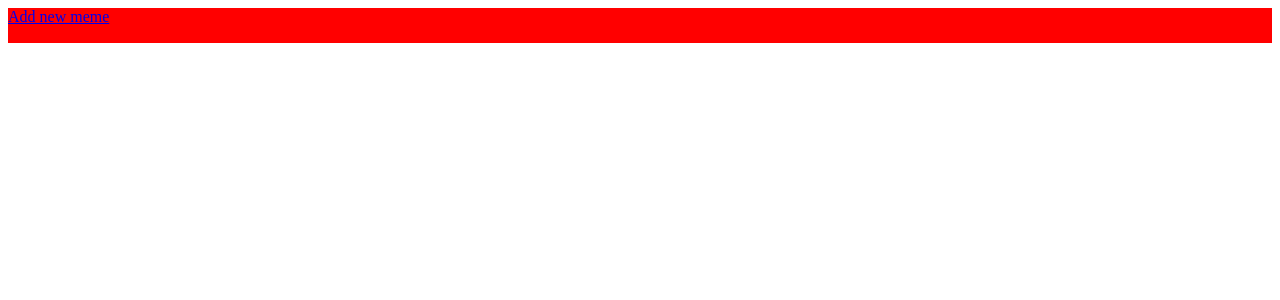
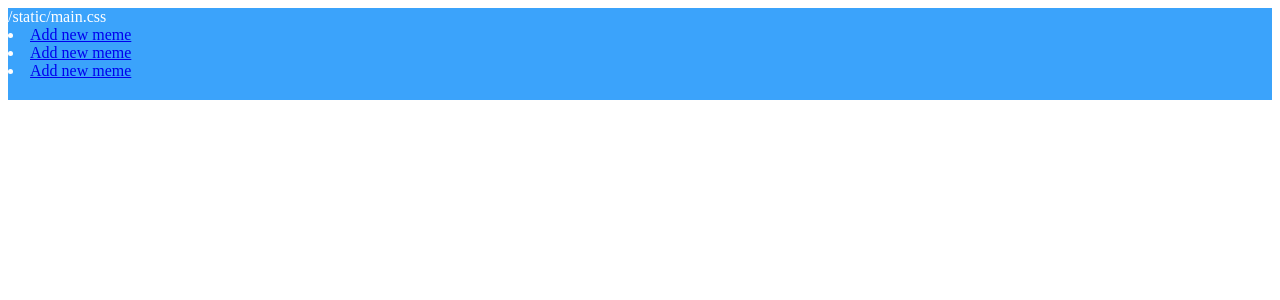
Before and after one commit to marosiak/django_meme, a Django app: page / in a window 1280 px wide. Shown: the top 300 px of the page. Run offline with Django 3.2, Linux system fonts and the light colour scheme; data that the repository does not hold is empty.

Commit message:
[changed] directory model

```diff
--- a/django_meme/settings.py
+++ b/django_meme/settings.py
@@ -113,8 +113,9 @@ USE_TZ = True
 # https://docs.djangoproject.com/en/2.2/howto/static-files/
 
 STATIC_URL = '/static/'
-STATIC_ROOT = os.path.join(BASE_DIR, 'static')
-
+STATICFILES_DIRS = [
+    os.path.join(BASE_DIR, "static"),
+]
 MEDIA_URL = '/media/'
 MEDIA_ROOT = os.path.join(BASE_DIR, 'media')
 
--- a/meme/views.py
+++ b/meme/views.py
@@ -5,7 +5,7 @@ from .models import Meme
 # Create your views here.
 def meme_list(request):
     memes = Meme.objects.all()
-    return render(request, 'meme_list.html', {'memes': memes})
+    return render(request, 'meme/meme_list.html', {'memes': memes})
 
 
 def add_meme(request):
@@ -15,6 +15,6 @@ def add_meme(request):
             if img:
                 Meme.objects.create(file=img, title=request.POST.get("title", ""), author=request.user)
                 return redirect('meme_list')
-        return render(request, 'meme_add.html')
+        return render(request, 'meme/meme_add.html')
     else:
         return redirect('login')
--- /dev/null
+++ b/static/_variables.scss
@@ -0,0 +1,2 @@
+$primary-color: #3BA3FB;
+$secondary-color: #1F89E2;
--- /dev/null
+++ b/static/components/_navigation.scss
@@ -0,0 +1,6 @@
+nav {
+  width: 100%;
+  height: 92px;
+  background-color: $primary-color;
+  color: white;
+}
--- /dev/null
+++ b/static/main.css
@@ -0,0 +1,8 @@
+nav {
+  width: 100%;
+  height: 92px;
+  background-color: #3BA3FB;
+  color: white;
+}
+
+/*# sourceMappingURL=main.css.map */
--- /dev/null
+++ b/static/main.scss
@@ -0,0 +1,2 @@
+@import "variables";
+@import "components/navigation";
--- a/templates/base.html
+++ b/templates/base.html
@@ -1,6 +1,23 @@
+<!doctype html>
 {% load static %}
-<nav style="width:100%; height: 35px; background-color: red">
-    <a href="{% url 'add_meme' %}">Add new meme</a>
-</nav>
-{% block content %}
-{% endblock %}
+<html lang="en">
+    <head>
+        <link href="https://fonts.googleapis.com/icon?family=Material+Icons" rel="stylesheet">
+        <link rel="stylesheet" type="text/css" href="{% static 'main.css' %}">
+    </head>
+    <body>
+        <nav>
+            {% static 'main.css' %}
+            <ur>
+                <li><a href="{% url 'add_meme' %}">Add new meme</a></li>
+                <li><a href="{% url 'add_meme' %}">Add new meme</a></li>
+                <li><a href="{% url 'add_meme' %}">Add new meme</a></li>
+            </ur>
+
+        </nav>
+        <div class="content">
+            {% block content %}
+            {% endblock %}
+        </div>
+    </body>
+</html>
--- a/meme/templates/meme_list.html
+++ b/templates/meme/meme_list.html
@@ -1,4 +1,5 @@
 {% extends 'base.html' %}
+{% load static %}
 {% block content %}
 
     {% for meme in memes %}
```
Also changed, not shown: django_meme/urls.py (line endings or trailing spaces), templates/meme/meme_add.html (renamed from meme/templates/meme_add.html), 2 other files.
